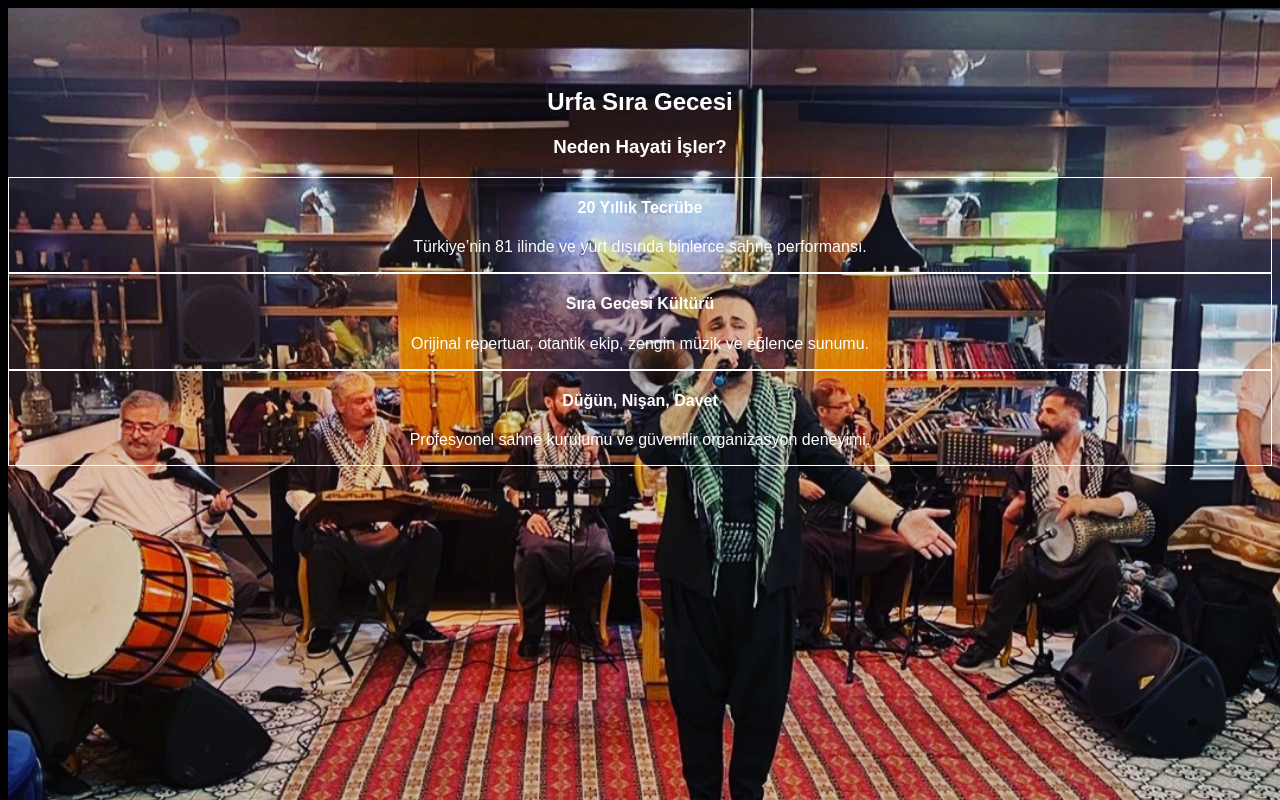
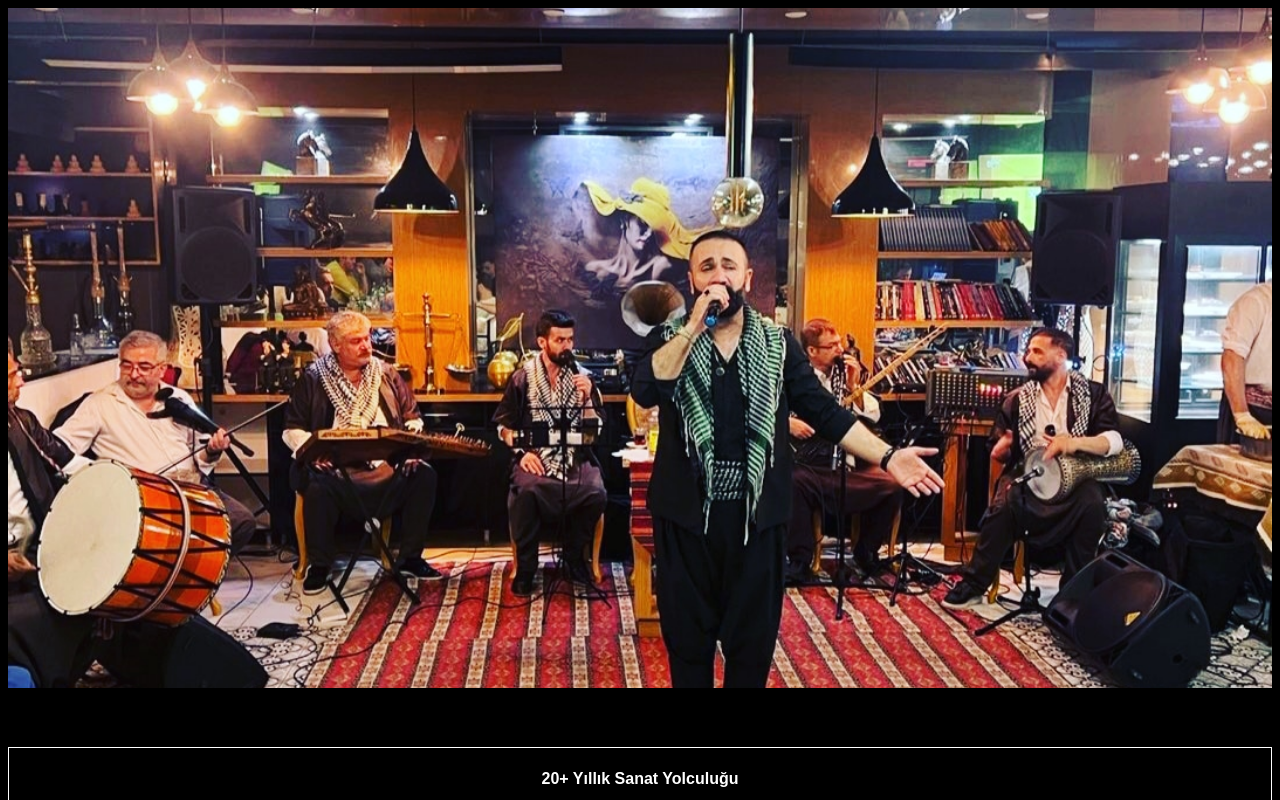
Before and after one commit to takascemberi/hayatiisler, a Next.js app: page / in a window 1280 px wide. Shown: the top 800 px of the page. Built offline with nearby package versions, Linux system fonts and the light colour scheme.

Commit message:
globals.css dosyasına gradient keyframe eklendi

```diff
--- a/src/app/globals.css
+++ b/src/app/globals.css
@@ -17,3 +17,12 @@ body {
   background-size: 300% 300%;
   animation: gradient 6s ease infinite;
 }
+
+@keyframes gradient {
+  0%, 100% {
+    background-position: 0% 50%;
+  }
+  50% {
+    background-position: 100% 50%;
+  }
+}
--- a/src/app/page.tsx
+++ b/src/app/page.tsx
@@ -5,44 +5,55 @@ import Image from 'next/image';
 
 export default function Home() {
   return (
-    <main className="relative min-h-screen bg-black text-white overflow-hidden">
-      {/* ✅ Arka Plan Resmi */}
-      <div className="fixed top-0 left-0 w-full h-full -z-10">
+    <main className="bg-black text-white relative overflow-hidden">
+      {/* Arka Plan Resmi */}
+      <div className="relative h-[85vh] w-full">
         <Image
           src="/images/3.jpg"
           alt="Hayati İşler"
           fill
-          className="object-cover opacity-90"
+          className="object-cover"
           priority
         />
-        <div className="absolute inset-0 bg-black/30" />
+        <div className="absolute inset-0 bg-black/40" />
+        <div className="absolute inset-0 flex flex-col items-center justify-center text-center px-4">
+          <h1 className="text-6xl md:text-8xl font-extrabold bg-gradient-to-r from-yellow-300 via-red-500 via-purple-500 via-indigo-500 to-blue-700 bg-clip-text text-transparent drop-shadow-xl animate-gradient">
+            HAYATİ İŞLER
+          </h1>
+          <h2 className="text-3xl md:text-5xl mt-4 font-semibold bg-gradient-to-r from-pink-400 via-yellow-400 to-cyan-400 bg-clip-text text-transparent drop-shadow-md">
+            Urfa Sıra Gecesi
+          </h2>
+        </div>
       </div>
 
-      {/* ✅ Başlıklar */}
-      <div className="pt-10 text-center">
-        <h1 className="text-5xl md:text-7xl font-extrabold text-transparent bg-clip-text bg-gradient-to-r from-yellow-300 via-red-500 via-purple-500 via-indigo-500 to-blue-700 drop-shadow-lg">
-          Hayati İşler
-        </h1>
-        <h2 className="text-2xl md:text-4xl text-white drop-shadow-md mt-2">
-          Urfa Sıra Gecesi
-        </h2>
-      </div>
+      {/* Neden Başlığı */}
+      <section className="bg-black py-12 px-4 text-center">
+        <h3 className="text-2xl md:text-3xl font-bold mb-10 bg-gradient-to-r from-yellow-400 via-red-400 to-pink-400 text-transparent bg-clip-text animate-gradient">
+          Neden Hayati İşler?
+        </h3>
 
-      {/* ✅ Açıklamalar */}
-      <section className="py-16 px-6 text-center">
-        <h3 className="text-2xl font-bold mb-8">Neden Hayati İşler?</h3>
+        {/* Açıklama Kutuları */}
         <div className="grid grid-cols-1 md:grid-cols-3 gap-6">
-          <div className="bg-red-800/90 p-6 rounded-xl border border-red-400 shadow-xl">
-            <h4 className="text-xl font-bold mb-2 text-yellow-300">20 Yıllık Tecrübe</h4>
-            <p>Türkiye’nin 81 ilinde ve yurt dışında binlerce sahne performansı.</p>
+          <div className="bg-red-800/90 p-6 rounded-xl border border-red-400 shadow-xl hover:scale-105 transition duration-300">
+            <h4 className="text-xl font-bold mb-2 text-yellow-300">20+ Yıllık Sanat Yolculuğu</h4>
+            <p>
+              Türkiye’nin dört bir yanında ve yurtdışında sahne almış olan Hayati İşler,
+              sahnedeki ustalığı ve tecrübesiyle iz bırakan gecelere imza atmıştır.
+            </p>
           </div>
-          <div className="bg-red-800/90 p-6 rounded-xl border border-red-400 shadow-xl">
-            <h4 className="text-xl font-bold mb-2 text-yellow-300">Sıra Gecesi Kültürü</h4>
-            <p>Orijinal repertuar, otantik ekip, zengin müzik ve eğlence sunumu.</p>
+          <div className="bg-red-800/90 p-6 rounded-xl border border-red-400 shadow-xl hover:scale-105 transition duration-300">
+            <h4 className="text-xl font-bold mb-2 text-yellow-300">Gerçek Urfa Kültürü</h4>
+            <p>
+              Repertuarından giyimine, ekibinden tavırlarına kadar otantik Urfa sıra gecesi
+              geleneğini %100 yaşatan bir deneyim sunuyoruz.
+            </p>
           </div>
-          <div className="bg-red-800/90 p-6 rounded-xl border border-red-400 shadow-xl">
-            <h4 className="text-xl font-bold mb-2 text-yellow-300">Düğün, Nişan, Davet</h4>
-            <p>Profesyonel sahne kurulumu ve güvenilir organizasyon deneyimi.</p>
+          <div className="bg-red-800/90 p-6 rounded-xl border border-red-400 shadow-xl hover:scale-105 transition duration-300">
+            <h4 className="text-xl font-bold mb-2 text-yellow-300">Sıcak & Samimi Ortam</h4>
+            <p>
+              Düğün, nişan ve özel davetlerde konuklarınıza samimi, sıcak ve enerjik
+              bir atmosfer sunuyor, gecenizi unutulmaz kılıyoruz.
+            </p>
           </div>
         </div>
       </section>
```
